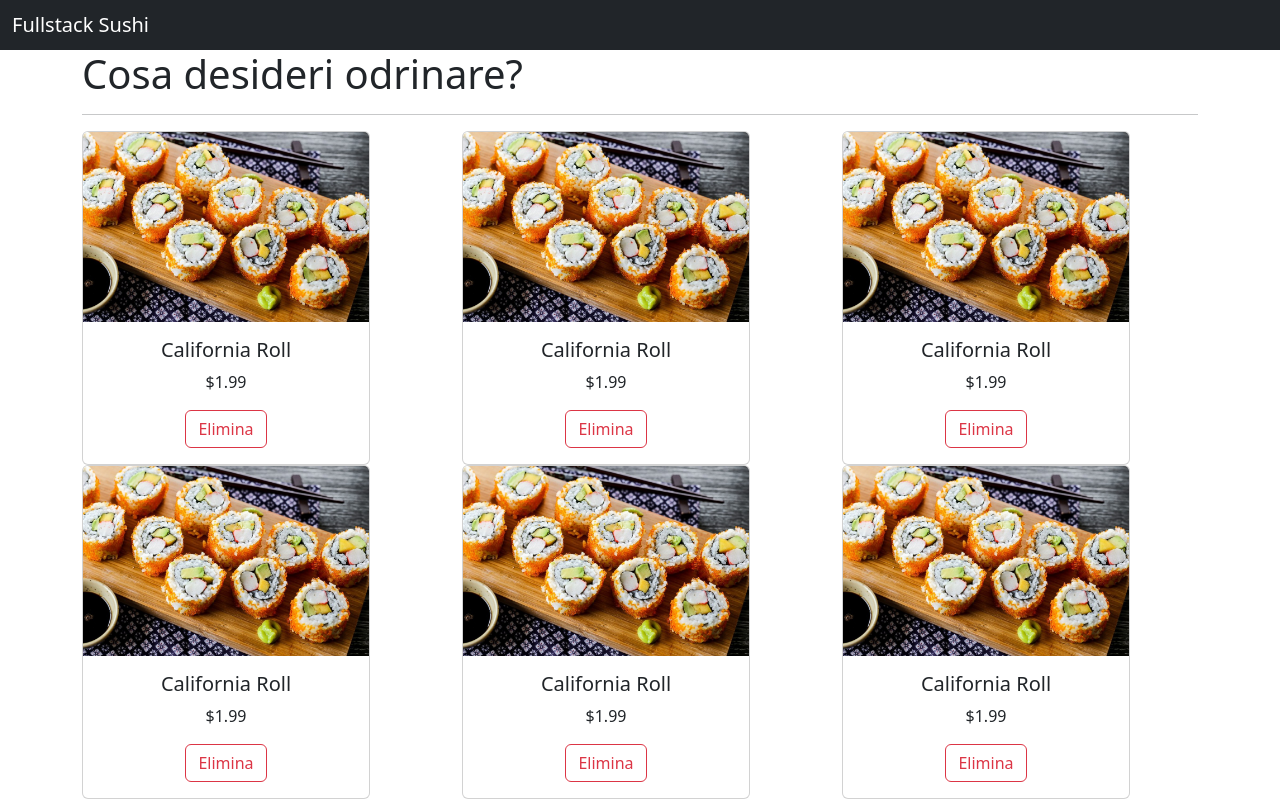
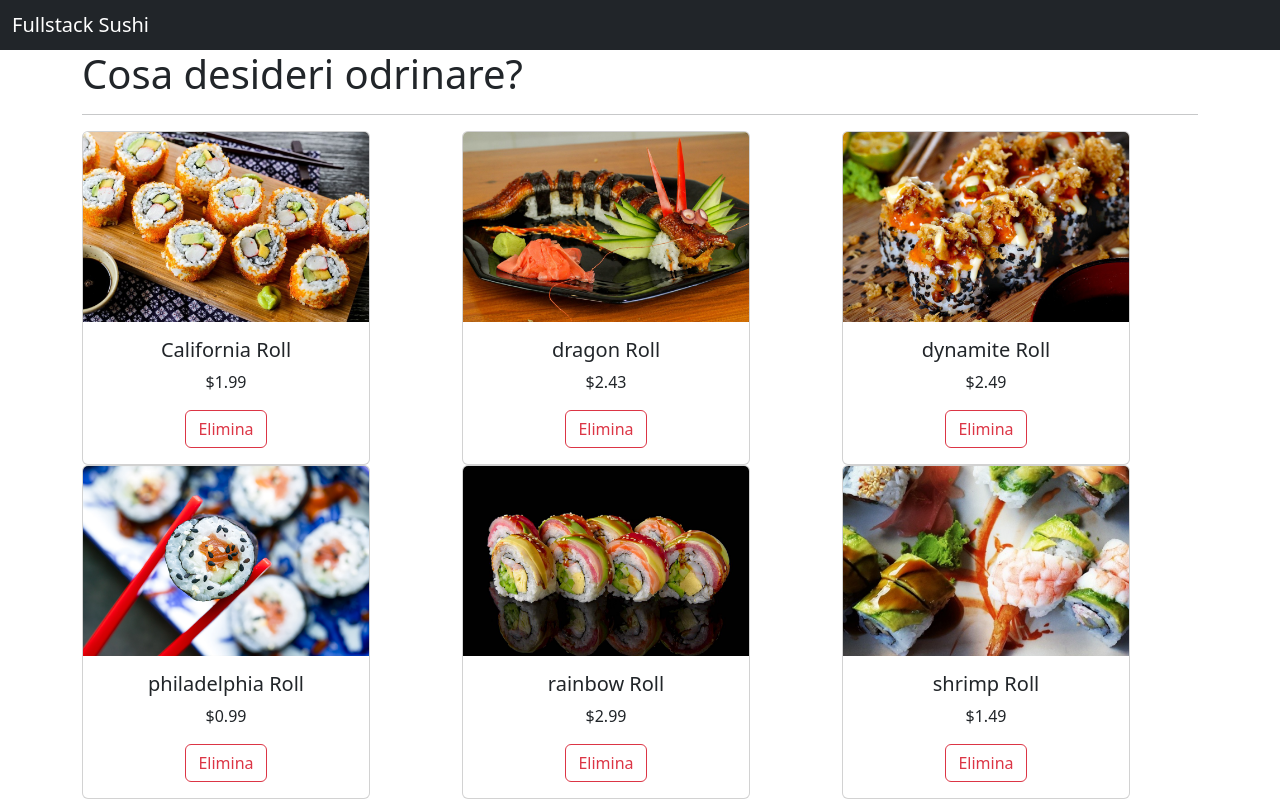
Before and after one commit to LucaVitullo/full-stack-sushi, a React (Create React App) app: page / in a window 1280 px wide. Built offline with nearby package versions, Linux system fonts and the light colour scheme.

Commit message:
create component card

```diff
--- a/src/Components/card.js
+++ b/src/Components/card.js
@@ -1,19 +1,22 @@
-import React from "react";
-import california from '../images/california.png'
+import React, { Component } from "react";
 
-function Card() {
+
+class Card extends Component {
+
+    render() {
         return (
-        <div className="col">
+            <div className="col" >
                 <div className="card" style={{ width: '18rem', textAlign: 'center' }} >
-                <img src={california} className="card-img-top" alt="..." />
+                    <img src={this.props.card.immagine} className="card-img-top" alt="..." />
                     <div className="card-body">
-                    <h5 className="card-title">California Roll</h5>
-                    <p className="card-text">$1.99</p>
+                        <h5 className="card-title">{this.props.card.nome} Roll</h5>
+                        <p className="card-text">${this.props.card.prezzo}</p>
                         <button className="btn btn-outline-danger">Elimina</button>
                     </div>
                 </div>
             </div >
         );
     }
+}
 
 export default Card;
```
Lines whose indentation alone changed are shown as unchanged.
